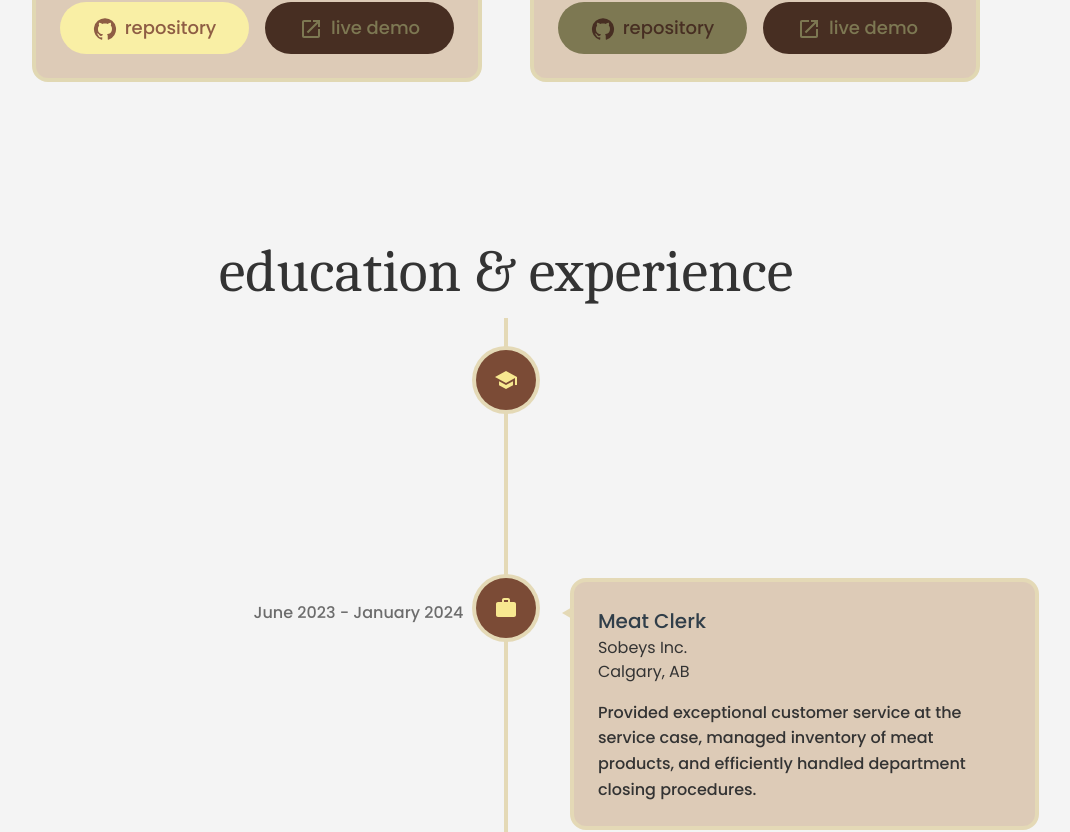
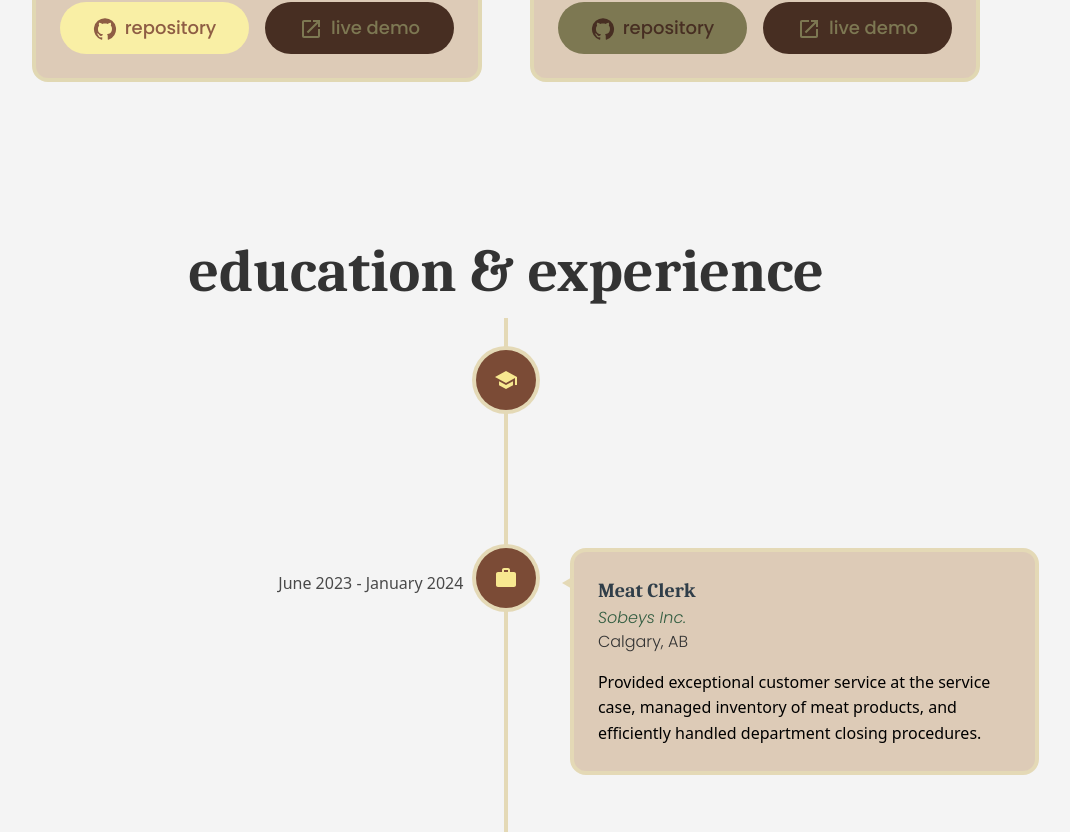
Before and after one commit to Justin-Chua/Personal-Portfolio, a Next.js app in the folder portfolio/: page / in a window 1280 px wide. Shown: the part 4833-5665 px from the top of the page, without its empty margins (134-1204 px from the left). Built offline with nearby package versions, Linux system fonts and the light colour scheme; a web font is replaced by a local one.

Commit message:
slight styling changes to resume section

```diff
--- a/portfolio/src/components/Resume.tsx
+++ b/portfolio/src/components/Resume.tsx
@@ -4,13 +4,14 @@
 import { School, Work } from "@mui/icons-material";
 
 import { resumeItems } from "@/data/PortfolioData";
+import Header from "@/components/Header";
 
 const Resume: React.FC = () => {
 
     return (
-        <div id="resume" className="wrapper">
+        <section id="resume" className="wrapper">
             <div className="flex flex-col gap-y-4 p-12 items-center justify-center">
-                <h3 className="font-caladea text-6xl text-earth-grey">education & experience</h3>
+                <Header text="education & experience"></Header>
                 <VerticalTimeline lineColor="#E4D9B6">
                     { resumeItems.map((item) => (
                         <VerticalTimelineElement
@@ -32,17 +33,25 @@
                                 background: "#7B4B36",
                                 boxShadow: "0 0 0 4px #E4D9B6"
                             }}
-                            textClassName="font-poppins text-earth-grey"
                         >
-                            <h2 className="vertical-timeline-element-title font-medium">{ item.title }</h2>
-                            <h4 className="vertical-timeline-element-subtitle">{ item.company }</h4>
-                            <h4 className="vertical-timeline-element-subtitle">{ item.location }</h4>
+                            <h2 className="vertical-timeline-element-title
+                                font-caladea font-bold text-earth-grey">
+                                { item.title }
+                            </h2>
+                            <h4 className="vertical-timeline-element-subtitle
+                                font-poppins font-light italic text-earth-green">
+                                { item.company }
+                            </h4>
+                            <h4 className="vertical-timeline-element-subtitle
+                                font-poppins font-light text-earth-grey">
+                                { item.location }
+                            </h4>
                             { item.description ? <p>{ item.description }</p> : null }
                         </VerticalTimelineElement>
                     ))}
                 </VerticalTimeline>
             </div>
-        </div>
+        </section>
     );
 };
 
--- a/portfolio/src/styles/globals.css
+++ b/portfolio/src/styles/globals.css
@@ -2,7 +2,7 @@
 @import url("https://fonts.googleapis.com/css2?family=Koulen&display=swap");
 @import url("https://fonts.googleapis.com/css2?family=Caladea:ital,wght@0,400;0,700;1,400;1,700&display=swap");
 /* Used for general descriptions */
-@import url('https://fonts.googleapis.com/css2?family=Poppins:ital,wght@0,400;0,500;1,400;1,500&display=swap');
+@import url("https://fonts.googleapis.com/css2?family=Poppins:ital,wght@0,100;0,200;0,300;0,400;0,500;0,600;0,700;0,800;0,900;1,100;1,200;1,300;1,400;1,500;1,600;1,700;1,800;1,900&display=swap");
 
 @tailwind base;
 @tailwind components;
```
